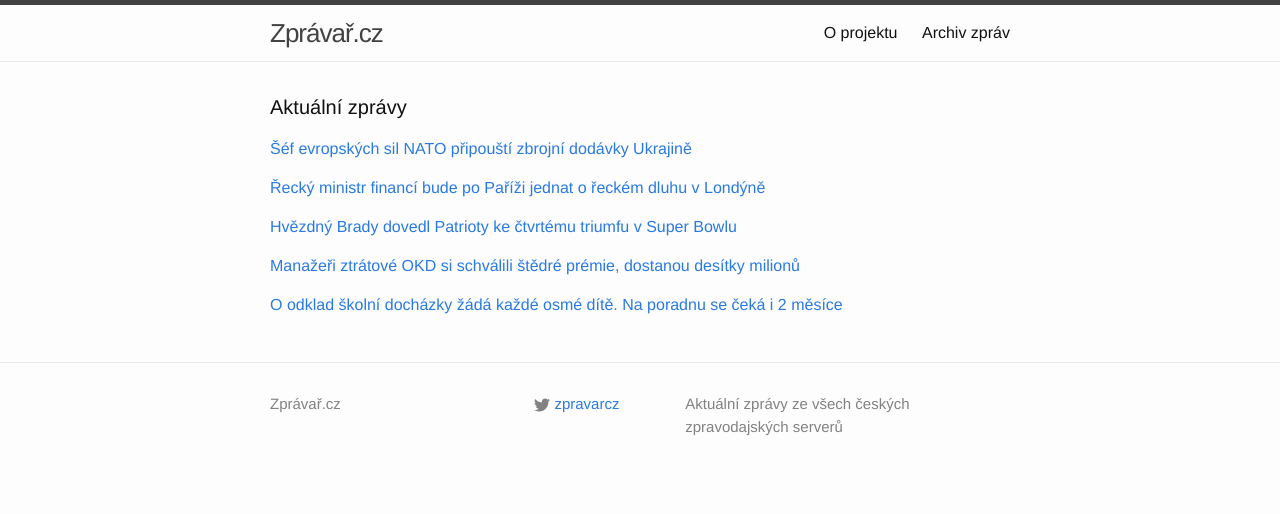
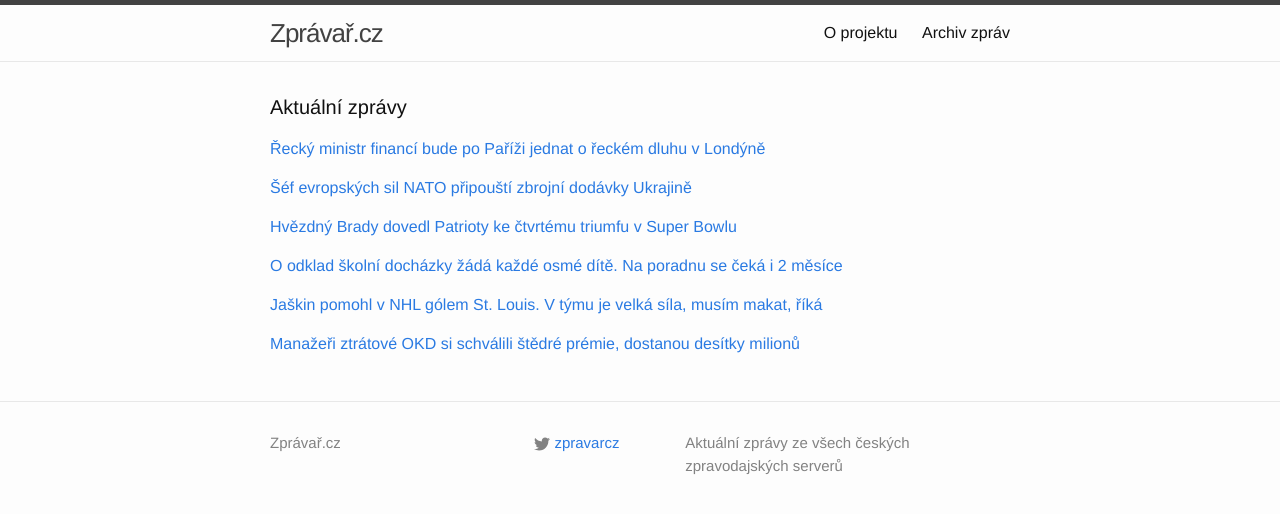
Before and after one commit to adliska/zpravar, a Jekyll site: the page built from index.html, in a window 1280 px wide. Shown: the top 514 px of the page. Built offline with Jekyll 4.4.1, drawn with Linux system fonts in a browser that asks for light colours.

Commit message:
zpravar news update

```diff
--- a/index.html
+++ b/index.html
@@ -5,23 +5,23 @@ layout: default
 <div class="home">
     <h1 class="page-heading">Aktuální zprávy</h1>
 
-<p><a href="javascript:;" onclick="toggle_visibility('zpravy0')">Šéf evropských sil NATO připouští zbrojní dodávky Ukrajině</a></p>
+<p><a href="javascript:;" onclick="toggle_visibility('zpravy0')">Řecký ministr financí bude po Paříži jednat o řeckém dluhu v Londýně</a></p>
 <div id="zpravy0" style="display:none">
+<ul>
+<li><a href=http://www.rozhlas.cz/_zprava/recky-ministr-financi-bude-po-parizi-jednat-o-reckem-dluhu-v-londyne--1450460>Řecký ministr financí bude po Paříži jednat o řeckém dluhu v Londýně - www.rozhlas.cz</a></li>
+<li><a href=http://www.ceskenoviny.cz/zpravy/zpravy/varufakis-pokracuje-v-tazeni-kvuli-reckemu-dluhu-jedna-v-londyne/1176233>Varufakis pokračuje v tažení kvůli řeckému dluhu, jedná v Londýně - www.ceskenoviny.cz</a></li>
+<li><a href=http://www.novinky.cz/zahranicni/evropa/360419-recky-ministr-vyjednava-odlozeni-splatek-obama-ho-podporil.html>Řecký ministr vyjednává odložení splátek, Obama ho podpořil  - www.novinky.cz</a></li>
+<li><a href=http://www.ceskenoviny.cz/zpravy/zpravy/obama-pry-vyjadril-pochopeni-pro-nektere-pozadavky-recka/1176226>Obama prý vyjádřil pochopení pro některé požadavky Řecka - www.ceskenoviny.cz</a></li>
+<li><a href=http://zpravy.e15.cz/domaci/politika/francie-recko-by-si-melo-vyjednat-nove-dohody-s-veriteli-1158474>Francie: Řecko by si mělo vyjednat nové dohody s věřiteli - zpravy.e15.cz</a></li>
+</ul>
+</div><p><a href="javascript:;" onclick="toggle_visibility('zpravy1')">Šéf evropských sil NATO připouští zbrojní dodávky Ukrajině</a></p>
+<div id="zpravy1" style="display:none">
 <ul>
 <li><a href=http://www.ceskatelevize.cz/ct24/svet/300299-sef-evropskych-sil-nato-pripousti-zbrojni-dodavky-ukrajine/>Šéf evropských sil NATO připouští zbrojní dodávky Ukrajině - www.ceskatelevize.cz</a></li>
 <li><a href=http://www.novinky.cz/zahranicni/evropa/360420-chut-vyzbrojit-ukrajinu-utocnymi-zbranemi-ve-spojenych-statech-sili.html>Chuť vyzbrojit Ukrajinu útočnými zbraněmi ve Spojených státech sílí - www.novinky.cz</a></li>
 <li><a href=http://zpravy.idnes.cz/zbrane-pro-ukrajinu-usa-0sr-/zahranicni.aspx?c=A150202_063454_zahranicni_jj>USA zvažují, že Ukrajině pošlou zbraně pro boj se separatisty - zpravy.idnes.cz</a></li>
 <li><a href=http://www.novinky.cz/zahranicni/evropa/360420-americti-predstavitele-a-evropsky-velitel-nato-se-priklaneji-k-vyzbrojeni-ukrajiny.html>Američtí představitelé a evropský velitel NATO se přiklánějí k vyzbrojení Ukrajiny  - www.novinky.cz</a></li>
 <li><a href=http://www.ceskenoviny.cz/zpravy/zpravy/v-usa-pry-sili-vule-po-vyzbrojeni-sil-kyjeva-proti-separatistum/1176227>V USA prý sílí vůle po vyzbrojení sil Kyjeva proti separatistům - www.ceskenoviny.cz</a></li>
-</ul>
-</div><p><a href="javascript:;" onclick="toggle_visibility('zpravy1')">Řecký ministr financí bude po Paříži jednat o řeckém dluhu v Londýně</a></p>
-<div id="zpravy1" style="display:none">
-<ul>
-<li><a href=http://www.rozhlas.cz/_zprava/recky-ministr-financi-bude-po-parizi-jednat-o-reckem-dluhu-v-londyne--1450460>Řecký ministr financí bude po Paříži jednat o řeckém dluhu v Londýně - www.rozhlas.cz</a></li>
-<li><a href=http://www.ceskenoviny.cz/zpravy/zpravy/varufakis-pokracuje-v-tazeni-kvuli-reckemu-dluhu-jedna-v-londyne/1176233>Varufakis pokračuje v tažení kvůli řeckému dluhu, jedná v Londýně - www.ceskenoviny.cz</a></li>
-<li><a href=http://www.novinky.cz/zahranicni/evropa/360419-recky-ministr-vyjednava-odlozeni-splatek-obama-ho-podporil.html>Řecký ministr vyjednává odložení splátek, Obama ho podpořil  - www.novinky.cz</a></li>
-<li><a href=http://www.ceskenoviny.cz/zpravy/zpravy/obama-pry-vyjadril-pochopeni-pro-nektere-pozadavky-recka/1176226>Obama prý vyjádřil pochopení pro některé požadavky Řecka - www.ceskenoviny.cz</a></li>
-<li><a href=http://zpravy.e15.cz/domaci/politika/francie-recko-by-si-melo-vyjednat-nove-dohody-s-veriteli-1158474>Francie: Řecko by si mělo vyjednat nové dohody s věřiteli - zpravy.e15.cz</a></li>
 </ul>
 </div><p><a href="javascript:;" onclick="toggle_visibility('zpravy2')">Hvězdný Brady dovedl Patrioty ke čtvrtému triumfu v Super Bowlu</a></p>
 <div id="zpravy2" style="display:none">
@@ -31,18 +31,25 @@ layout: default
 <li><a href=http://www.tyden.cz/rubriky/sport/ostatni-sporty/patrioti-ovladli-super-bowl-seattle-ztratil-velky-naskok_332052.html>Patrioti ovládli Super Bowl! Seattle ztratil velký náskok - www.tyden.cz</a></li>
 <li><a href=http://www.tyden.cz/rubriky/sport/ostatni-sporty/patrioti-ovladli-super-bowl-seattle-ztratil-desetibodovy-naskok_332052.html>Patrioti ovládli Super Bowl! Seattle ztratil desetibodový náskok - www.tyden.cz</a></li>
 </ul>
-</div><p><a href="javascript:;" onclick="toggle_visibility('zpravy3')">Manažeři ztrátové OKD si schválili štědré prémie, dostanou desítky milionů</a></p>
+</div><p><a href="javascript:;" onclick="toggle_visibility('zpravy3')">O odklad školní docházky žádá každé osmé dítě. Na poradnu se čeká i 2 měsíce</a></p>
 <div id="zpravy3" style="display:none">
+<ul>
+<li><a href=http://www.rozhlas.cz/_zprava/o-odklad-skolni-dochazky-zada-kazde-osme-dite-na-poradnu-se-ceka-i-2-mesice--1450450>O odklad školní docházky žádá každé osmé dítě. Na poradnu se čeká i 2 měsíce - www.rozhlas.cz</a></li>
+<li><a href=http://www.rozhlas.cz/_zprava/o-odklad-skolni-dochazky-zada-kazde-osme-dite-na-poradnu-se-ceka-i-dva-mesice--1450450>O odklad školní docházky žádá každé osmé dítě. Na poradnu se čeká i dva měsíce - www.rozhlas.cz</a></li>
+<li><a href=http://www.rozhlas.cz/_zprava/o-odklad-skolni-dochazky-zada-kazde-osme-dite-posudek-z-poradny-tva-i-dva-mesice--1450450>O odklad školní docházky žádá každé osmé dítě. Posudek z poradny tvá i dva měsíce - www.rozhlas.cz</a></li>
+</ul>
+</div><p><a href="javascript:;" onclick="toggle_visibility('zpravy4')">Jaškin pomohl v NHL gólem St. Louis. V týmu je velká síla, musím makat, říká</a></p>
+<div id="zpravy4" style="display:none">
+<ul>
+<li><a href=http://www.rozhlas.cz/_zprava/jaskin-pomohl-v-nhl-golem-st-louis-v-tymu-je-velka-sila-musim-makat-rika--1450464>Jaškin pomohl v NHL gólem St. Louis. V týmu je velká síla, musím makat, říká - www.rozhlas.cz</a></li>
+<li><a href=http://www.denik.cz/hokej/jaskin-nasmeroval-v-nhl-st-louis-k-vyhre-20150202.html>Jaškin nasměroval v NHL St. Louis k výhře - www.denik.cz</a></li>
+<li><a href=http://www.sportovninoviny.cz/zpravy/jaskin-nasmeroval-v-nhl-st-louis-k-vyhre/1176252>Jaškin nasměroval v NHL St. Louis k výhře - www.sportovninoviny.cz</a></li>
+</ul>
+</div><p><a href="javascript:;" onclick="toggle_visibility('zpravy5')">Manažeři ztrátové OKD si schválili štědré prémie, dostanou desítky milionů</a></p>
+<div id="zpravy5" style="display:none">
 <ul>
 <li><a href=http://ekonomika.idnes.cz/premie-pro-manazery-okd-0sj-/ekoakcie.aspx?c=A150202_070500_ekoakcie_jj>Manažeři ztrátové OKD si schválili štědré prémie, dostanou desítky milionů - ekonomika.idnes.cz</a></li>
 <li><a href=http://www.financninoviny.cz/zpravodajstvi/zpravy/e15-sefove-nwr-si-schvalili-premie-muze-jit-o-150-mil-8-lidem/1176234>E15: Šéfové NWR si schválili prémie, může jít o 150 mil. 8 lidem - www.financninoviny.cz</a></li>
 <li><a href=http://zpravy.e15.cz/byznys/prumysl-a-energetika/manazeri-ztratove-nwr-si-schvalili-tucne-premie-1158514>Manažeři ztrátové NWR si schválili tučné prémie - zpravy.e15.cz</a></li>
 </ul>
-</div><p><a href="javascript:;" onclick="toggle_visibility('zpravy4')">O odklad školní docházky žádá každé osmé dítě. Na poradnu se čeká i 2 měsíce</a></p>
-<div id="zpravy4" style="display:none">
-<ul>
-<li><a href=http://www.rozhlas.cz/_zprava/o-odklad-skolni-dochazky-zada-kazde-osme-dite-na-poradnu-se-ceka-i-2-mesice--1450450>O odklad školní docházky žádá každé osmé dítě. Na poradnu se čeká i 2 měsíce - www.rozhlas.cz</a></li>
-<li><a href=http://www.rozhlas.cz/_zprava/o-odklad-skolni-dochazky-zada-kazde-osme-dite-na-poradnu-se-ceka-i-dva-mesice--1450450>O odklad školní docházky žádá každé osmé dítě. Na poradnu se čeká i dva měsíce - www.rozhlas.cz</a></li>
-<li><a href=http://www.rozhlas.cz/_zprava/o-odklad-skolni-dochazky-zada-kazde-osme-dite-posudek-z-poradny-tva-i-dva-mesice--1450450>O odklad školní docházky žádá každé osmé dítě. Posudek z poradny tvá i dva měsíce - www.rozhlas.cz</a></li>
-</ul>
 </div></div>
```
